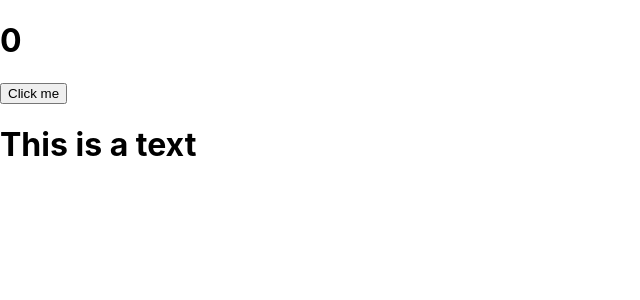
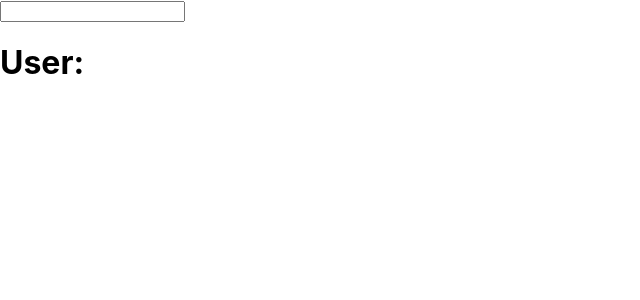
Before and after one commit to mohamedmedhatnabil/react-hooks, a React (Create React App) app in the folder test-app/: page / in a window 1280 px wide. Shown: the top 300 px of the page, without its empty margins (0-640 px from the left). Built offline with nearby package versions, Linux system fonts and the light colour scheme.

Commit message:
the first edition using useState

```diff
--- a/test-app/package.json
+++ b/test-app/package.json
@@ -9,6 +9,7 @@
     "react": "^18.3.1",
     "react-dom": "^18.3.1",
     "react-scripts": "5.0.1",
+    "test-app": "file:",
     "web-vitals": "^2.1.4"
   },
   "scripts": {
--- a/test-app/src/App.js
+++ b/test-app/src/App.js
@@ -1,9 +1,9 @@
 import './App.css';
-import TestUseState from './useState'
+import TestUseContext from './useContext'
 function App() {
   return (
     <div>
-      <TestUseState />
+      <TestUseContext />
     </div>
   );
 }
--- /dev/null
+++ b/test-app/src/Login.js
@@ -0,0 +1,10 @@
+export default function Login({setUserName}) {
+
+    return (
+        <div>
+            <input onChange={(event) => {
+               setUserName(event.target.value) ;
+            }}></input>
+        </div>
+    )
+}
--- /dev/null
+++ b/test-app/src/useContext.js
@@ -0,0 +1,12 @@
+import {useState} from 'react'
+import Login from './Login';
+import User from './user'
+export default function TestUseContext () {
+ const [userName, setUserName] = useState('');
+    return (
+        <div>
+            <Login setUserName={setUserName} />
+            <User userName = {userName} />
+        </div>
+    )
+}
--- a/test-app/src/useState.js
+++ /dev/null
@@ -1,15 +0,0 @@
-import { useState } from "react";
-export default function TestUseState () {
-    const [count, setCount] = useState(0);
-    const [text,setText] = useState(true);
-    return (
-        <div>
-            <h1>{count}</h1>
-            <button onClick={() =>{
-                setCount(count + 1)
-                setText(!text)
-            }} >Click me</button>
-            <p>{text && <h1>This is a text</h1>}</p>
-        </div>
-    )
-}
--- /dev/null
+++ b/test-app/src/user.js
@@ -0,0 +1,6 @@
+export default function User({userName}) {
+    return(
+        <h1>User: {userName}</h1>
+    )
+
+}
```
Also changed, not shown: 2 other files (tests, documents, lock files or other folders).
